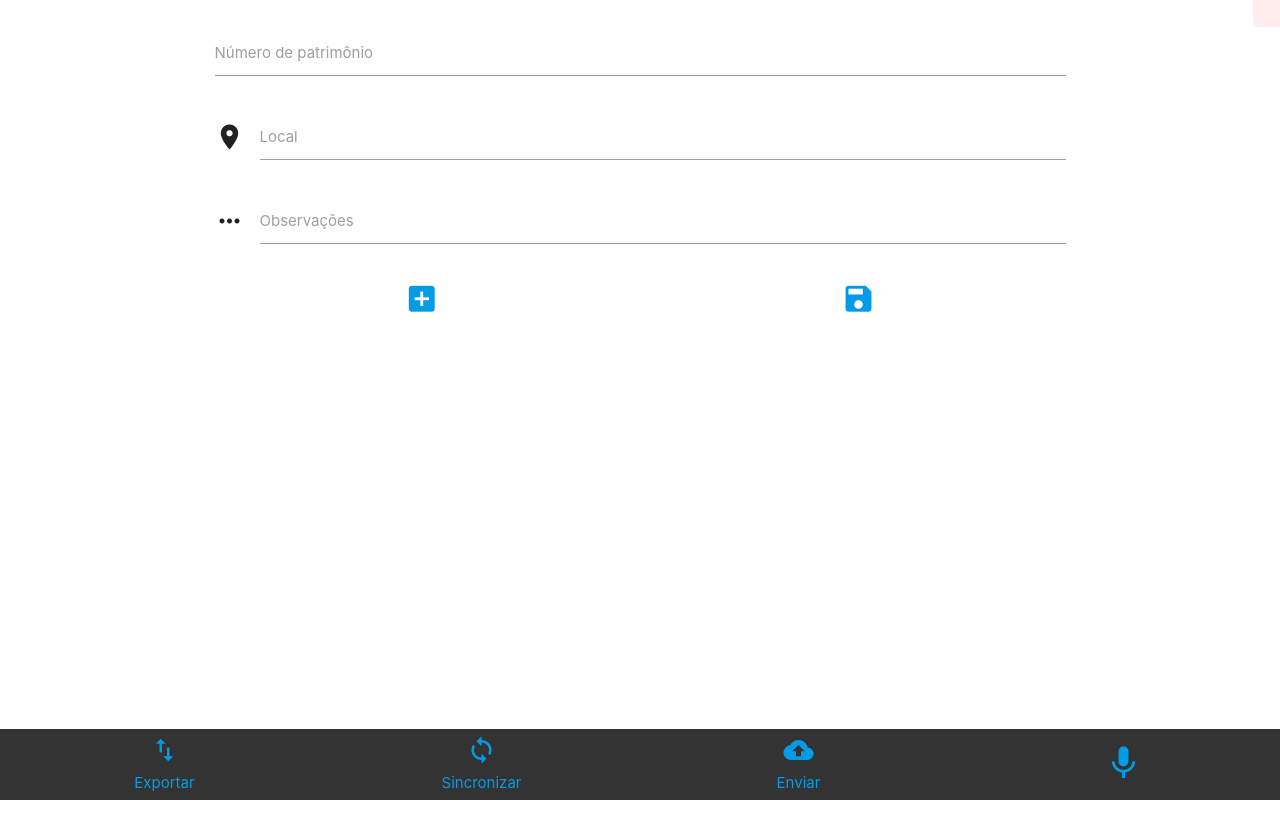
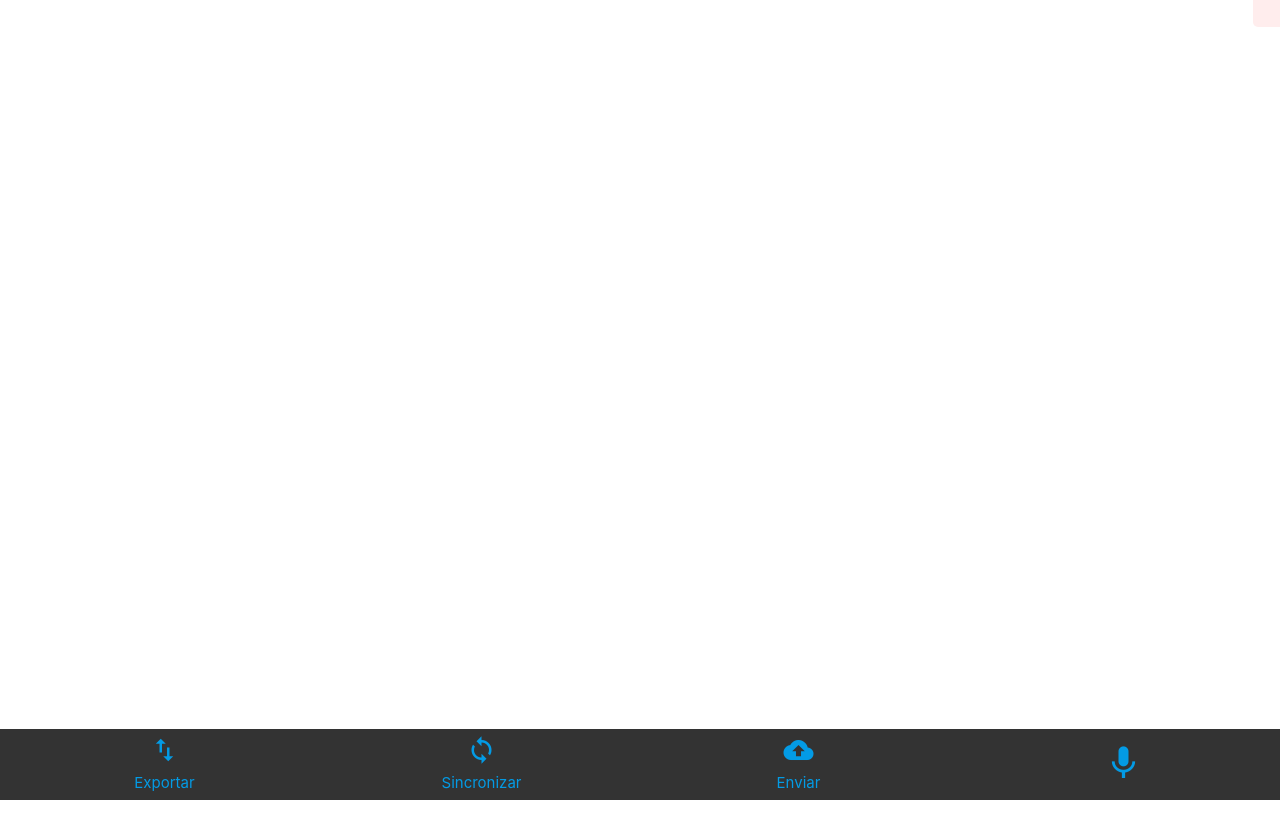
Before and after one commit to marcoantonioq/google-sheet-voz, a Vue app: page / in a window 1280 px wide. Shown: the top 838 px of the page. Built offline with nearby package versions, Linux system fonts and the light colour scheme.

Commit message:
New build

```diff
--- a/src/App.vue
+++ b/src/App.vue
@@ -8,9 +8,9 @@
     {{ transcript }}
   </div>
 
-  <Form @pushValues="pushValues" />
+  <!-- <Form @pushValues="pushValues" /> -->
 
-  <Values @remove="removeValue" @send="sendGoogleSheet" :values="values" />
+  <!-- <Values @remove="removeValue" @send="sendGoogleSheet" :values="values" /> -->
 
   <Menu
     @transcript="(e) => (this.transcript = e)"
@@ -20,9 +20,9 @@
 </template>
 
 <script>
-import Values from "./components/Sheets/ShowValues.vue";
+// import Values from "./components/Sheets/ShowValues.vue";
 import Menu from "./components/Menu.vue";
-import Form from "./components/Sheets/SheetForm.vue";
+// import Form from "./components/Sheets/SheetForm.vue";
 
 import { Analyzer } from "./components/Model/ModelAnalyzer.js";
 import { Sheet } from "./components/Helpers/GoogleSheet.js";
@@ -30,8 +30,8 @@ import { Sheet } from "./components/Helpers/GoogleSheet.js";
 export default {
   name: "App",
   components: {
-    Values,
-    Form,
+    // Values,
+    // Form,
     Menu,
   },
   data() {
```
Also changed, not shown: 6 other files (tests, documents, lock files or other folders).
